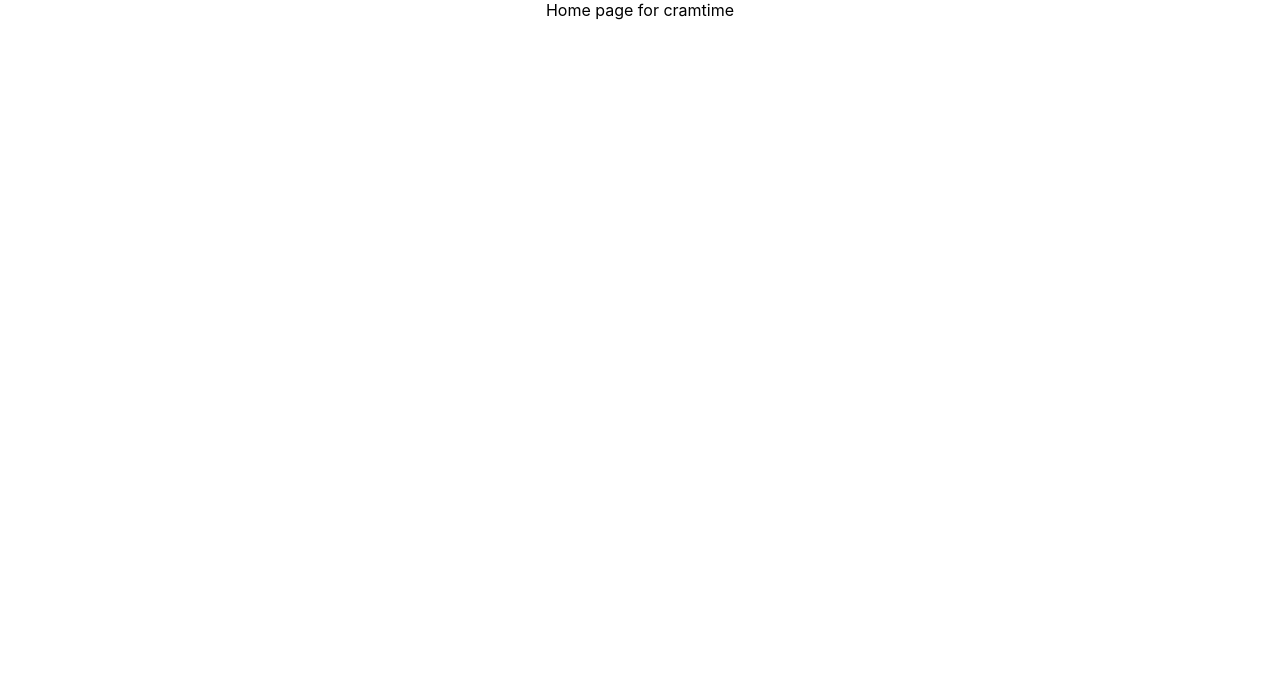
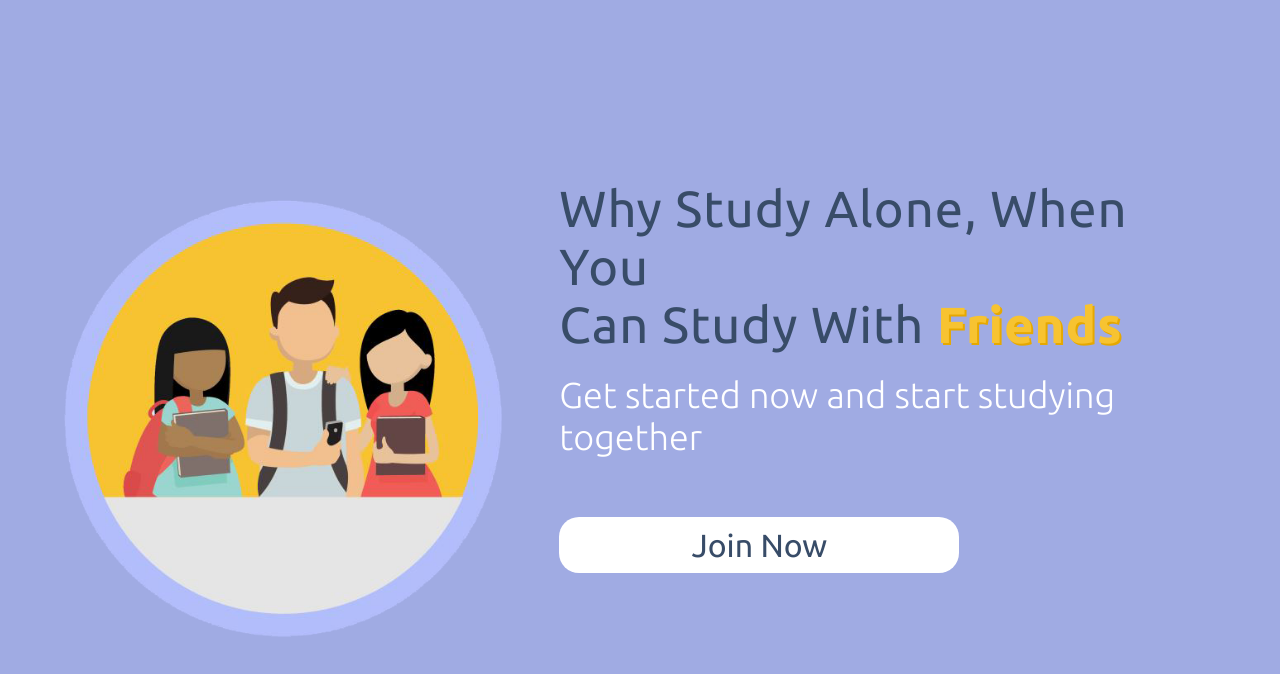
Before and after one commit to Sparsh101AI/Cram-Time-Application, a React (Create React App) app: page / in a window 1280 px wide. Shown: the top 674 px of the page. Built offline with nearby package versions, Linux system fonts and the light colour scheme.

Commit message:
homepage

```diff
--- a/src/App.js
+++ b/src/App.js
@@ -1,32 +1,20 @@
-import './App.css';
+import "./App.css";
 
-
-import {
-    BrowserRouter as Router,
-    Route,
-    Switch,
-  } from "react-router-dom";
-  import HomePage from './HomePage/HomePage';
-import FirstPage from './FirstPage/FirstPage';
-
+import { BrowserRouter as Router, Routes, Route } from "react-router-dom";
+import HomePage from "./HomePage/HomePage";
+import FirstPage from "./FirstPage/FirstPage";
 
 function App() {
   return (
-      <Router>
-          <div className="App">
-
-
-
-            <Switch>
-          <Route path="/" exact component={HomePage}/>
-          <Route path="/FirstPage" exact component={FirstPage}/>
-          </Switch>
-
-
-
-          </div>
-      </Router>
-  )
+    <Router>
+      <div className="App">
+        <Routes>
+          <Route path="/" element={<HomePage />} />
+          <Route path="/FirstPage" exact component={<FirstPage />} />
+        </Routes>
+      </div>
+    </Router>
+  );
 }
 
 export default App;
--- a/src/HomePage/HomePage.css
+++ b/src/HomePage/HomePage.css
@@ -0,0 +1,78 @@
+@import url("https://fonts.googleapis.com/css2?family=Ubuntu:wght@300;400;700&display=swap");
+* {
+  margin: 0;
+  padding: 0;
+  background-color: #a0abe3;
+  font-family: Ubuntu, serif;
+}
+.container {
+  width: 90%;
+  margin: auto;
+}
+.box {
+  display: flex;
+  height: 100vh;
+  font: Ubuntu, serif;
+  align-items: center;
+}
+.col1 {
+  flex: 4;
+  text-align: left;
+}
+.col1 img {
+  width: 100%;
+  position: relative;
+  top: 20px;
+}
+.col2 {
+  flex: 6;
+  text-align: left;
+  height: 55%;
+  padding-left: 3%;
+  margin-left: 2%;
+}
+
+.col2 h1 {
+  color: #384c68;
+  font-weight: 400;
+  font-size: 38pt;
+  margin-bottom: 3%;
+  letter-spacing: 1px;
+}
+.col2 h1 strong {
+  color: #f7c331;
+  text-shadow: 2px 2px #e6a800;
+}
+
+.col2 h2 {
+  color: #ffffff;
+  font-size: 27pt;
+  font-weight: 300;
+  margin-bottom: 9%;
+}
+
+.btn {
+  background-color: white;
+  border: none;
+  font-size: 24pt;
+  color: #384c68;
+  padding: 1.5% 0;
+  width: 50vh;
+  border-radius: 20px;
+  cursor: pointer;
+  outline: none;
+  transition: 0.3s ease-in-out;
+}
+/*#B2BEFC*/
+.btn:hover {
+  background-color: #384c68;
+  color: #f7c331;
+}
+
+.circle {
+  position: relative;
+  z-index: -1;
+  width: 500px;
+  height: 500px;
+  background-color: #b2befc;
+}
--- a/src/HomePage/HomePage.js
+++ b/src/HomePage/HomePage.js
@@ -1,10 +1,23 @@
 import "./HomePage.css";
-
+import image1 from "../images/image1.png";
 
 function HomePage() {
   return (
-    <div>
-  Home page for cramtime
+    <div className="container">
+      <div className="box">
+        <div className="col1">
+          <img src={image1} alt="idk" />
+        </div>
+        <div className="col2">
+          <h1>
+            Why Study Alone, When You <br /> Can Study With{" "}
+            <strong>Friends</strong>
+          </h1>
+          <h2>Get started now and start studying together</h2>
+          <button className="btn">Join Now</button>
+        </div>
+      </div>
+      <div className="Circle"></div>
     </div>
   );
 }
```
Also changed, not shown: src/images/image1.png (added).
